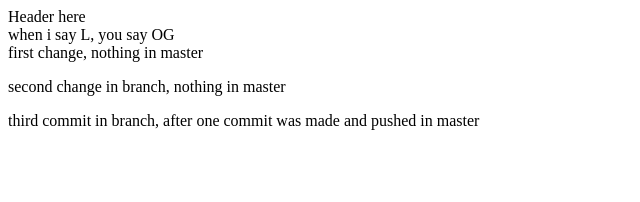
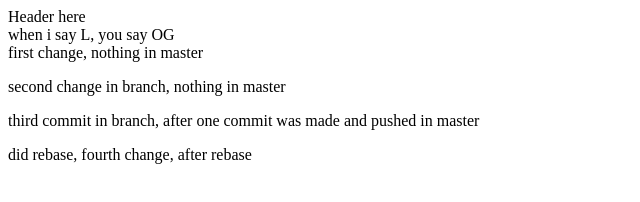
Before and after one commit to MakoDoli/Git-course, a plain HTML site: page index.html in a window 1280 px wide. Shown: the whole page, without its empty margins (0-640 px from the left). Drawn offline with Linux system fonts and the light colour scheme.

Commit message:
fourth change after rebase

```diff
--- a/index.html
+++ b/index.html
@@ -14,6 +14,7 @@
       <p>
         third commit in branch, after one commit was made and pushed in master
       </p>
+      <p>did rebase, fourth change, after rebase</p>
     </footer>
   </body>
 </html>
```
